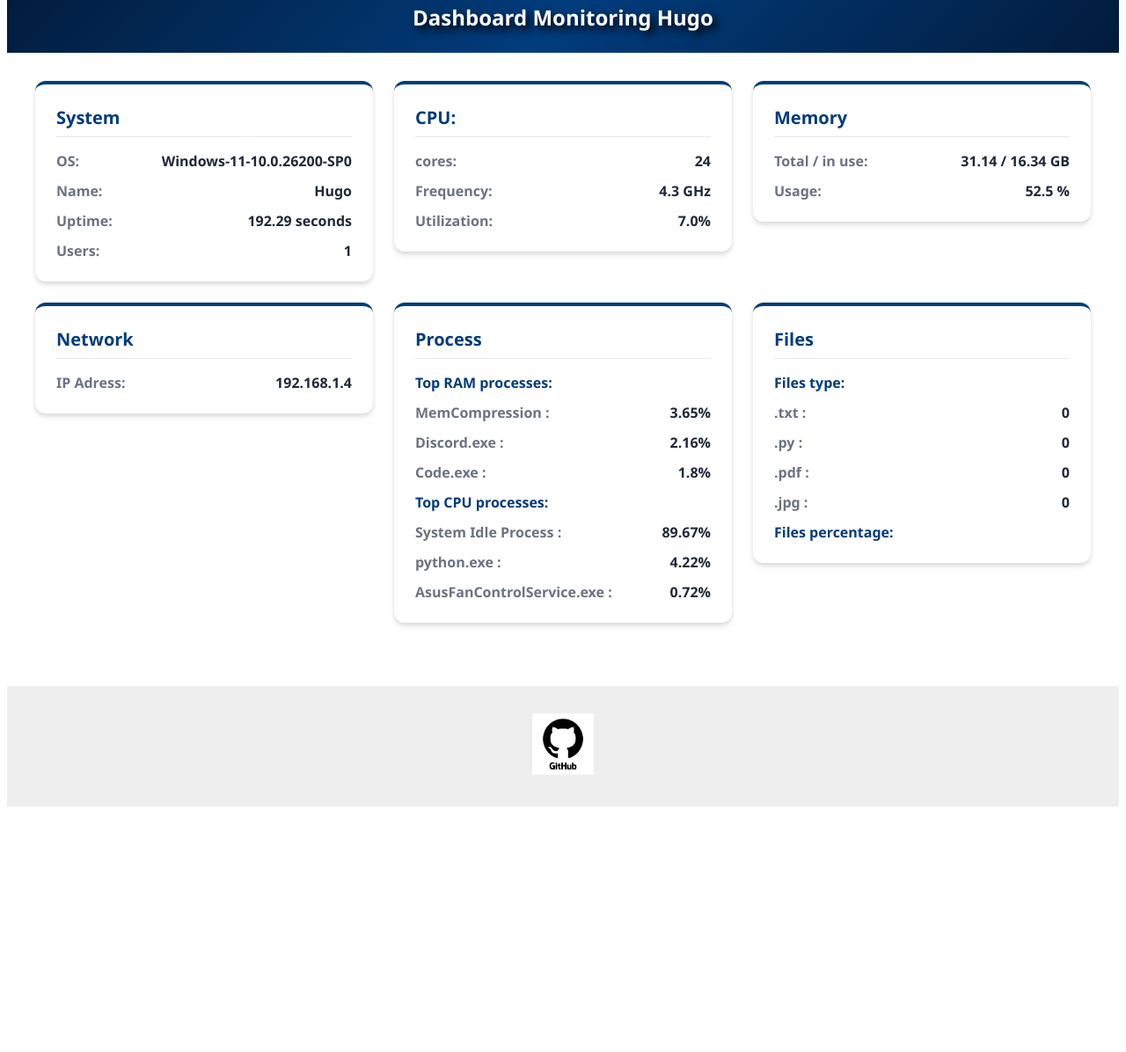
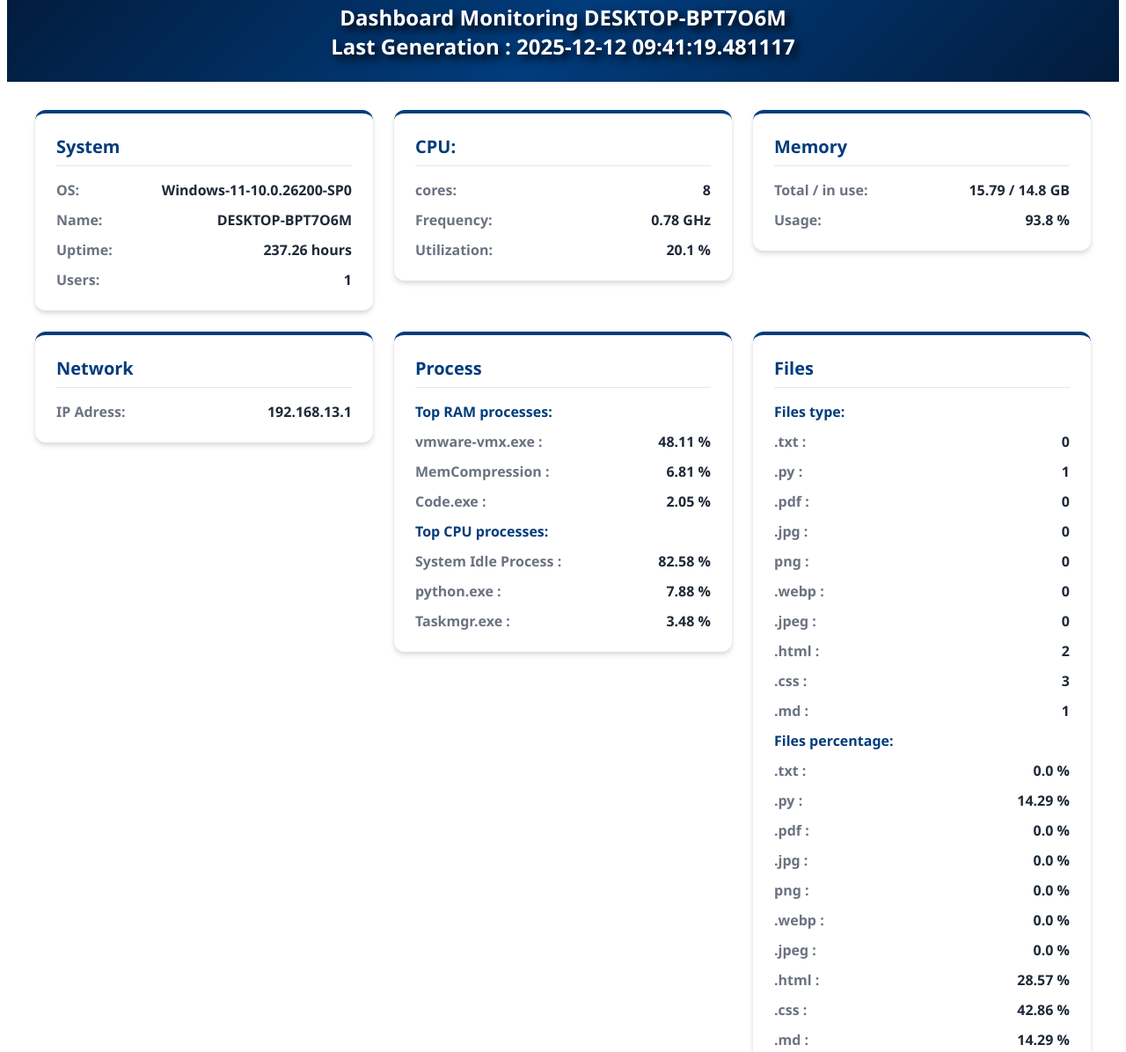
Before and after one commit to hugo-belaloui/AAA, a plain HTML site: page index.html in a window 1280 px wide. Shown: the part 29-1225 px from the top of the page at 88% size. Before the commit the page ends 954 px from the top, so only its background shows below. Drawn offline with Linux system fonts and the light colour scheme.

Commit message:
final version without readme.md

```diff
--- a/web_pages/index.html
+++ b/index.html
@@ -4,9 +4,10 @@
     <head>
         <meta charset="UTF-8">
         <meta name="viewport" content="width=device-width, initial-scale=1.0">
-        <link rel="stylesheet" href="../web_pages/template.css">
-        <link rel="stylesheet" href="../web_pages/media_queries_tablet.css">
-        <link rel="stylesheet" href="../web_pages/media_querries_phone.css">
+        <meta http-equiv="refresh" content="1">
+        <link rel="stylesheet" href="./template.css">
+        <link rel="stylesheet" href="./media_queries_tablet.css">
+        <link rel="stylesheet" href="./media_querries_phone.css">
         <title>Challenge Triple A - Dashboard</title>
 
     </head>
@@ -14,7 +15,7 @@
 
         <header>
             <div class="title">
-                Dashboard Monitoring Hugo
+                Dashboard Monitoring DESKTOP-BPT7O6M <br>Last Generation : 2025-12-12 09:41:19.481117
             </div>
         </header>
 
@@ -30,11 +31,11 @@
                             </div>
                             <div class="row">
                                 <span class="left">Name:</span>
-                                <span class="value"> Hugo </span>
+                                <span class="value"> DESKTOP-BPT7O6M </span>
                             </div>
                             <div class="row">
                                 <span class="left">Uptime:</span>
-                                <span class="value"> 192.29 seconds </span>
+                                <span class="value"> 237.26 hours </span>
                             </div>
                             <div class="row">
                                 <span class="left">Users:</span>
@@ -50,16 +51,16 @@
                         <div class="card_content">
                             <div class="row">
                                 <span class="left"> cores: </span>
-                                <span class="value"> 24 </span>
+                                <span class="value"> 8 </span>
                             </div>
                             <div class="row">
                                 <span class="left"> Frequency: </span>
-                                <span class="value"> 4.3 GHz </span>
+                                <span class="value"> 0.78 GHz </span>
                             </div>
                             <div>
                                 <div class="row">
                                     <span class="left">Utilization:</span>
-                                    <span class="value"> 7.0% </span>
+                                    <span class="value"> 20.1 % </span>
                                 </div>
                             </div>
                         </div>
@@ -74,12 +75,12 @@
                         <div class="card_content">
                             <div class="row">
                                 <span class="left">Total / in use:</span>
-                                <span class="value"> 31.14 / 16.34 GB </span>
+                                <span class="value"> 15.79 / 14.8 GB </span>
                             </div>
                             <div>
                                 <div class="row">
                                     <span class="left">Usage:</span>
-                                    <span class="value"> 52.5 % </span>
+                                    <span class="value"> 93.8 % </span>
                                 </div>
                             </div>
 
@@ -95,7 +96,7 @@
                         <div class="card_content">
                             <div class="row">
                                 <span class="left">IP Adress:</span>
-                                <span class="value"> 192.168.1.4 </span>
+                                <span class="value"> 192.168.13.1 </span>
                             </div>
                         </div>
                     </section>
@@ -111,18 +112,18 @@
 
 
                             <div class="row">
-                                <span class="left">MemCompression :</span>
-                                <span class="value">3.65%</span>
+                                <span class="left">vmware-vmx.exe :</span>
+                                <span class="value">48.11 %</span>
                             </div>
 
                             <div class="row">
-                                <span class="left">Discord.exe :</span>
-                                <span class="value">2.16%</span>
+                                <span class="left">MemCompression :</span>
+                                <span class="value">6.81 %</span>
                             </div>
 
                             <div class="row">
                                 <span class="left">Code.exe :</span>
-                                <span class="value">1.8%</span>
+                                <span class="value">2.05 %</span>
                             </div>
 
 
@@ -133,17 +134,17 @@
 
                             <div class="row">
                                 <span class="left">System Idle Process :</span>
-                                <span class="value">89.67%</span>
+                                <span class="value">82.58 %</span>
                             </div>
 
                             <div class="row">
                                 <span class="left">python.exe :</span>
-                                <span class="value">4.22%</span>
+                                <span class="value">7.88 %</span>
                             </div>
 
                             <div class="row">
-                                <span class="left">AsusFanControlService.exe :</span>
-                                <span class="value">0.72%</span>
+                                <span class="left">Taskmgr.exe :</span>
+                                <span class="value">3.48 %</span>
                             </div>
 
                         </div>
@@ -168,7 +169,7 @@
 
                         <div class="row">
                             <span class="left">.py :</span>
-                            <span class="value">0</span>
+                            <span class="value">1</span>
                         </div>
 
                         <div class="row">
@@ -181,10 +182,90 @@
                             <span class="value">0</span>
                         </div>
 
+                        <div class="row">
+                            <span class="left">png :</span>
+                            <span class="value">0</span>
+                        </div>
+
+                        <div class="row">
+                            <span class="left">.webp :</span>
+                            <span class="value">0</span>
+                        </div>
+
+                        <div class="row">
+                            <span class="left">.jpeg :</span>
+                            <span class="value">0</span>
+                        </div>
+
+                        <div class="row">
+                            <span class="left">.html :</span>
+                            <span class="value">2</span>
+                        </div>
+
+                        <div class="row">
+                            <span class="left">.css :</span>
+                            <span class="value">3</span>
+                        </div>
+
+                        <div class="row">
+                            <span class="left">.md :</span>
+                            <span class="value">1</span>
+                        </div>
+
                             <div class="row">
                                 <span class="middle">Files percentage:</span>
                             </div>
 
+
+                            <div class="row">
+                                <span class="left">.txt :</span>
+                                <span class="value">0.0 %</span>
+                            </div>
+
+                            <div class="row">
+                                <span class="left">.py :</span>
+                                <span class="value">14.29 %</span>
+                            </div>
+
+                            <div class="row">
+                                <span class="left">.pdf :</span>
+                                <span class="value">0.0 %</span>
+                            </div>
+
+                            <div class="row">
+                                <span class="left">.jpg :</span>
+                                <span class="value">0.0 %</span>
+                            </div>
+
+                            <div class="row">
+                                <span class="left">png :</span>
+                                <span class="value">0.0 %</span>
+                            </div>
+
+                            <div class="row">
+                                <span class="left">.webp :</span>
+                                <span class="value">0.0 %</span>
+                            </div>
+
+                            <div class="row">
+                                <span class="left">.jpeg :</span>
+                                <span class="value">0.0 %</span>
+                            </div>
+
+                            <div class="row">
+                                <span class="left">.html :</span>
+                                <span class="value">28.57 %</span>
+                            </div>
+
+                            <div class="row">
+                                <span class="left">.css :</span>
+                                <span class="value">42.86 %</span>
+                            </div>
+
+                            <div class="row">
+                                <span class="left">.md :</span>
+                                <span class="value">14.29 %</span>
+                            </div>
 
                         </div>
                     </section>
```
Also changed, not shown: template.html (renamed from web_pages/template.html, +10 -9 lines), media_queries_tablet.css (renamed from web_pages/media_queries_tablet.css), media_querries_phone.css (renamed from web_pages/media_querries_phone.css), screenshots/index.png (added), screenshots/terminal.png (added), template.css (renamed from web_pages/template.css), 1 other file.
